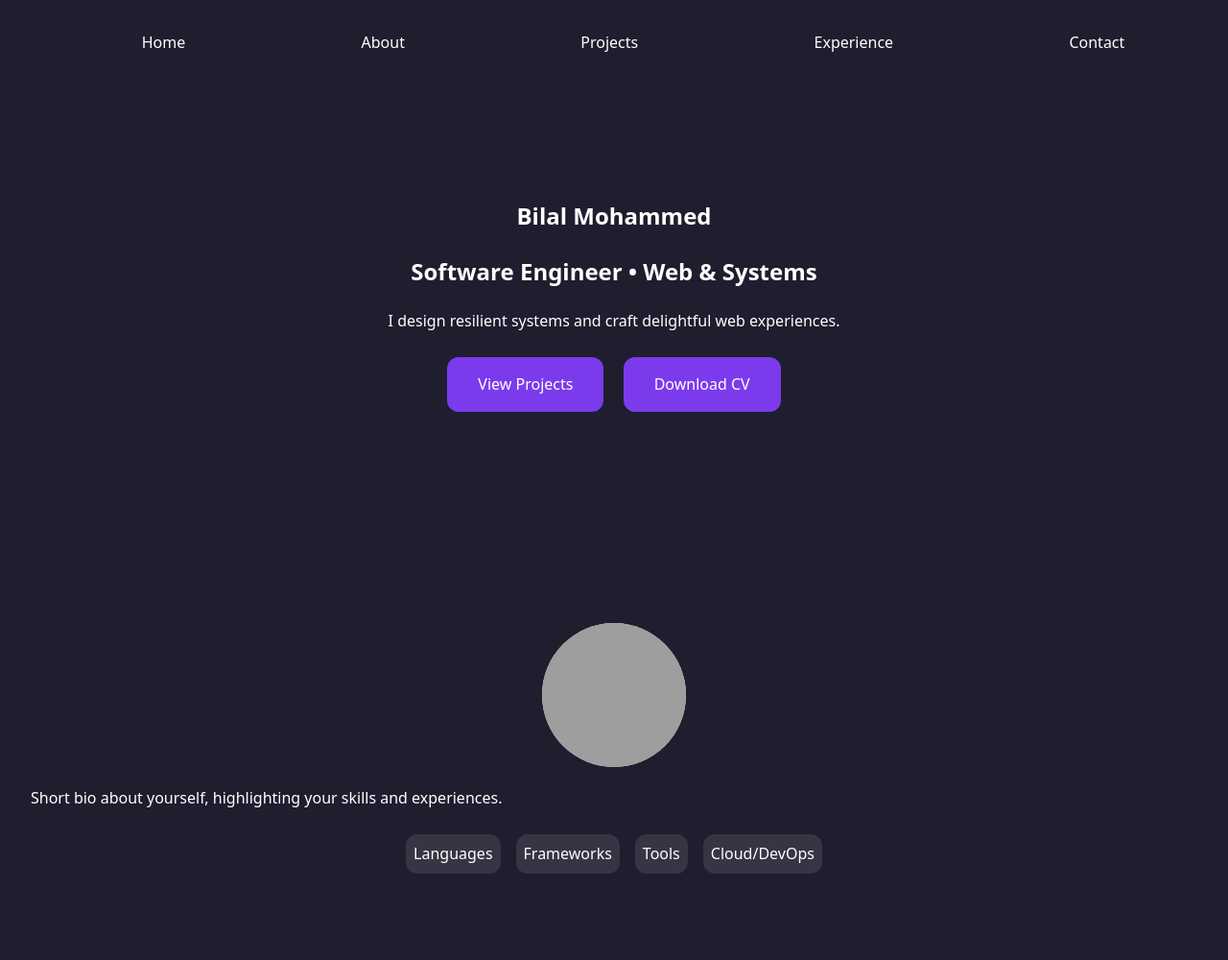
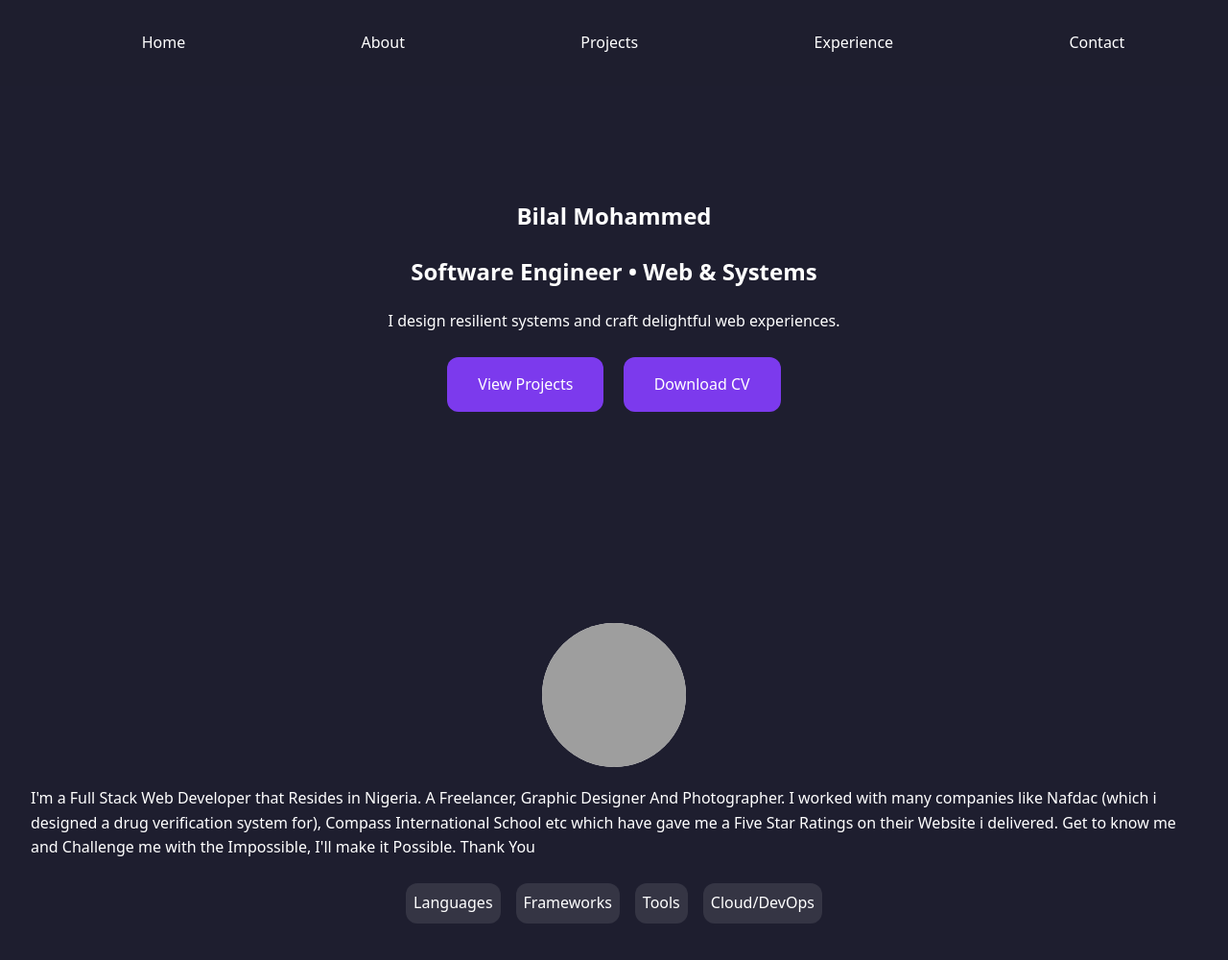
Before and after one commit to Bmbnetwork/portfolio, a plain HTML site: page index.html in a window 1280 px wide. Shown: the top 1000 px of the page at 96% size. Drawn offline with Linux system fonts and the light colour scheme; grey boxes are pictures that could not be loaded.

Commit message:
index.html

```diff
--- a/index.html
+++ b/index.html
@@ -30,7 +30,7 @@
 
         <section id="about">
             <div class="profile-image"><img src="assets/bmb.jpg" alt="profile image"></div>
-            <p>Short bio about yourself, highlighting your skills and experiences.</p>
+            <p>I'm a Full Stack Web Developer that Resides in Nigeria. A Freelancer, Graphic Designer And Photographer. I worked with many companies like Nafdac (which i designed a drug verification system for), Compass International School etc which have gave me a Five Star Ratings on their Website i delivered. Get to know me and Challenge me with the Impossible, I'll make it Possible. Thank You</p>
             <div class="skills">
                 <span class="chip">Languages</span>
                 <span class="chip">Frameworks</span>
```
